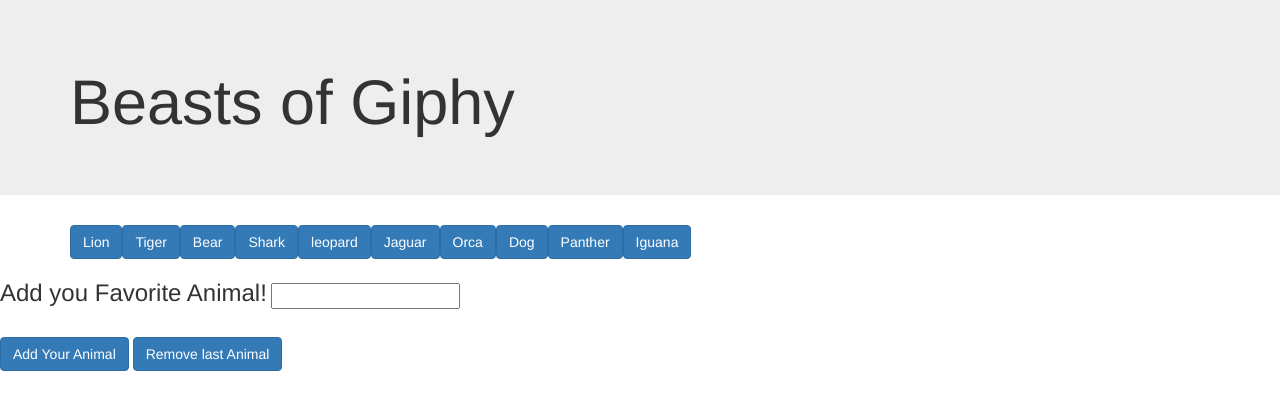
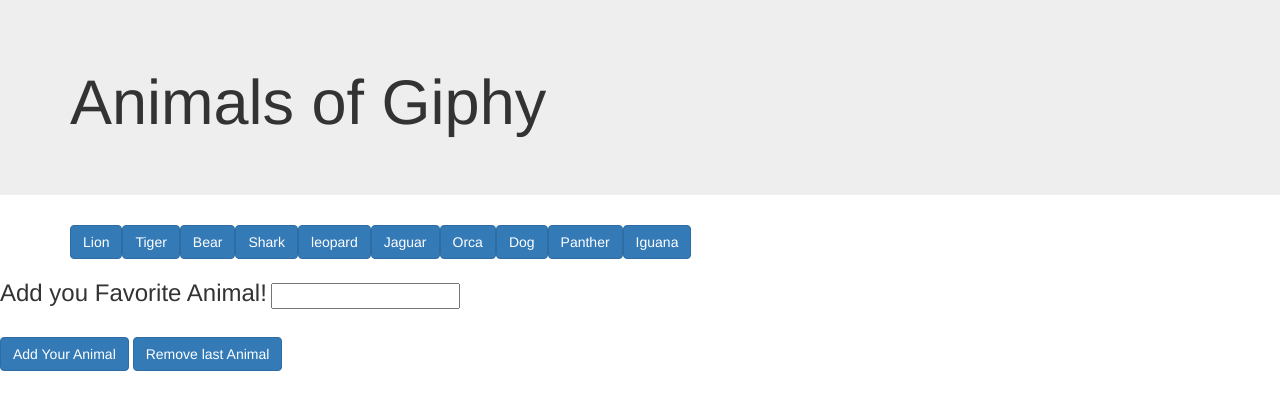
Before and after one commit to edcall/Giphy, a plain HTML site: page index.html in a window 1280 px wide. Drawn offline with nearby package versions, Linux system fonts and the light colour scheme.

Commit message:
spelling corrections

```diff
--- a/index.html
+++ b/index.html
@@ -3,7 +3,7 @@
 
 <head>
     <meta charset="utf-8">
-    <title>"Beasts of Giphy"</title>
+    <title>"Animals of Giphy"</title>
 
     <link rel="stylesheet" href="https://maxcdn.bootstrapcdn.com/bootstrap/3.3.7/css/bootstrap.min.css"
         integrity="sha384-BVYiiSIFeK1dGmJRAkycuHAHRg32OmUcww7on3RYdg4Va+PmSTsz/K68vbdEjh4u" crossorigin="anonymous">
@@ -13,7 +13,7 @@
 <body>
     <div class="jumbotron">
         <div class="container">
-            <h1>Beasts of Giphy</h1>
+            <h1>Animals of Giphy</h1>
         </div>
     </div>
     <!-- Button -->
```
